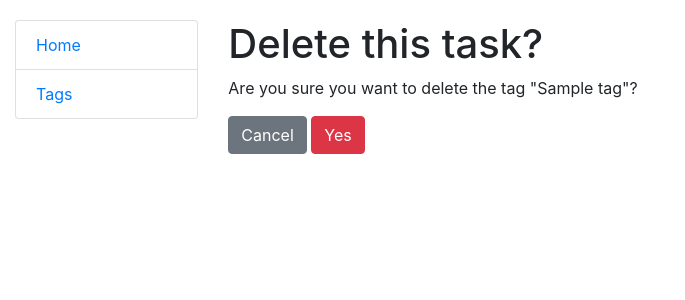
After one commit to tetianasobko/to-do-list, a Django app: page //tags/1/delete/ in a window 1280 px wide. The commit adds this page. Shown: the top 300 px of the page, without its empty margins (0-685 px from the left). Run offline with Django 5.2, Linux system fonts and the light colour scheme; tables that the repository leaves empty hold one stand-in row (values such as "Sample post").

Commit message:
Add tag delete functionality

```diff
--- a/tasks/urls.py
+++ b/tasks/urls.py
@@ -5,6 +5,7 @@ from tasks.views import (
     TagListView,
     TagCreateView,
     TagUpdateView,
+    TagDeleteView,
     TaskCreateView,
     TaskUpdateView,
     TaskDeleteView,
@@ -17,6 +18,7 @@ urlpatterns = [
     path("tags/", TagListView.as_view(), name="tag-list"),
     path("tags/<int:pk>/", TagUpdateView.as_view(), name="tag-update"),
     path("tags/create/", TagCreateView.as_view(), name="tag-create"),
+    path("tags/<int:pk>/delete/", TagDeleteView.as_view(), name="tag-delete"),
     path("tasks/create/", TaskCreateView.as_view(), name="task-create"),
     path(
         "tasks/<int:pk>/update/", TaskUpdateView.as_view(), name="task-update"
--- a/tasks/views.py
+++ b/tasks/views.py
@@ -34,6 +34,12 @@ class TagUpdateView(generic.UpdateView):
     success_url = reverse_lazy("tasks:tag-list")
 
 
+class TagDeleteView(generic.DeleteView):
+    model = Tag
+    template_name = "tasks/tag_confirm_delete.html"
+    success_url = reverse_lazy("tasks:tag-list")
+
+
 class TaskCreateView(generic.CreateView):
     model = Task
     form_class = TaskForm
--- /dev/null
+++ b/templates/tasks/tag_confirm_delete.html
@@ -0,0 +1,13 @@
+{% extends "base.html" %}
+
+{% block content %}
+  <h1>Delete this task?</h1>
+  <form action="" method="post">
+    {% csrf_token %}
+
+    <p>Are you sure you want to delete the tag "{{ object }}"?</p>
+    <a href="{% url 'tasks:tag-list' %}" class="btn btn-secondary">Cancel</a>
+    <input type="submit" value="Yes" class="btn btn-danger">
+
+  </form>
+{% endblock %}
--- a/templates/tasks/tag_list.html
+++ b/templates/tasks/tag_list.html
@@ -31,7 +31,7 @@
           </td>
           <td>
             <div class="d-flex justify-content-start">
-              <a href="#" class="btn btn-danger link-to-page">
+              <a href="{% url 'tasks:tag-delete' pk=tag.id %}" class="btn btn-danger link-to-page">
                 Delete
               </a>
             </div>
```
